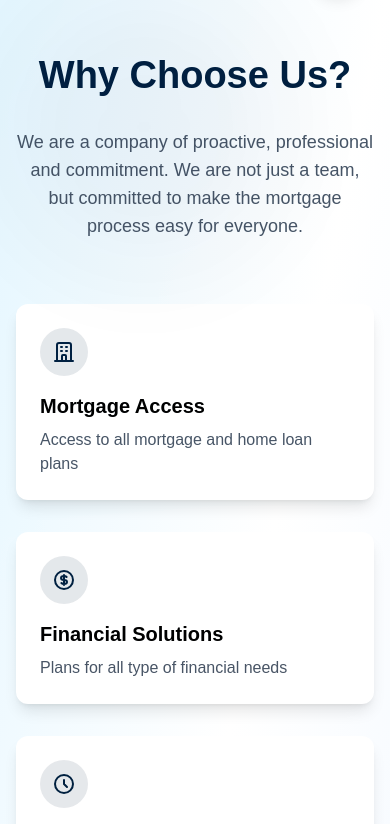
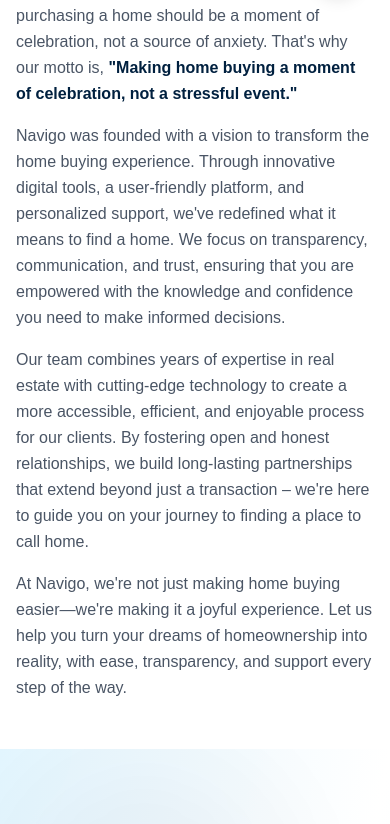
Before and after one commit to naumanajmal/navigo, a React (Vite) app: page /about-us in a window 390 px wide. Shown: the part 827-1651 px from the top of the page. Built offline with nearby package versions, Linux system fonts and the light colour scheme.

Commit message:
content update

```diff
--- a/src/pages/AboutUs.jsx
+++ b/src/pages/AboutUs.jsx
@@ -34,14 +34,26 @@
             >
               <h2 className="text-3xl sm:text-4xl md:text-[42px] lg:text-[52px] font-bold pb-4 sm:pb-6 md:pb-10 text-primary text-center lg:text-left">About Us</h2>
               <p className="text-gray-600 mb-4 sm:mb-6 text-base sm:text-lg leading-relaxed text-left sm:text-justify">
-                The Navigo team understands how complicated and expensive the process is. Our team is dedicated to making the process of home buying easy for everyone. Our motto is "making home buying a moment of celebration not a stressful event." Navigo brought this dream to life making home buying a simple process and easy for everyone. Our digitized and expert team builds transparent relationships.
+                At Navigo, we understand that the journey to homeownership can be overwhelming and costly, filled with uncertainties and complexities. Our mission is to simplify this process, ensuring that every individual can experience the joy of home buying without the stress.
+              </p>
+              <p className="text-gray-600 mb-4 sm:mb-6 text-base sm:text-lg leading-relaxed text-left sm:text-justify">
+                Our dedicated team of experts works tirelessly to provide clear, straightforward guidance at every step. Whether you&apos;re a first-time homebuyer or looking to upgrade your living space, we&apos;re here to make the journey seamless. We firmly believe that purchasing a home should be a moment of celebration, not a source of anxiety. That&apos;s why our motto is, <span className="font-semibold text-primary">&quot;Making home buying a moment of celebration, not a stressful event.&quot;</span>
+              </p>
+              <p className="text-gray-600 mb-4 sm:mb-6 text-base sm:text-lg leading-relaxed text-left sm:text-justify">
+                Navigo was founded with a vision to transform the home buying experience. Through innovative digital tools, a user-friendly platform, and personalized support, we&apos;ve redefined what it means to find a home. We focus on transparency, communication, and trust, ensuring that you are empowered with the knowledge and confidence you need to make informed decisions.
+              </p>
+              <p className="text-gray-600 mb-4 sm:mb-6 text-base sm:text-lg leading-relaxed text-left sm:text-justify">
+                Our team combines years of expertise in real estate with cutting-edge technology to create a more accessible, efficient, and enjoyable process for our clients. By fostering open and honest relationships, we build long-lasting partnerships that extend beyond just a transaction – we&apos;re here to guide you on your journey to finding a place to call home.
+              </p>
+              <p className="text-gray-600 mb-4 sm:mb-6 text-base sm:text-lg leading-relaxed text-left sm:text-justify">
+                At Navigo, we&apos;re not just making home buying easier—we&apos;re making it a joyful experience. Let us help you turn your dreams of homeownership into reality, with ease, transparency, and support every step of the way.
               </p>
             </motion.div>
           </div>
         </div>
       </section>
 
-      {/* Why Choose Us Section */}
+      {/* Core Values Section */}
       <section className="relative py-16 pb-20 bg-gradient-to-br from-[#e5f6ff] via-white to-[#f0f7ff] overflow-hidden">
         {/* Decorative elements */}
         <div className="absolute inset-0 bg-[radial-gradient(circle_at_100%_100%,#00203f15_0%,transparent_50%)] mix-blend-soft-light" />
@@ -61,64 +73,18 @@
             className="text-center mb-16"
           >
             <h2 className="text-[38px] font-bold mb-6 text-primary inline-block">
-              Why Choose Us?
+              Our Core Values
             </h2>
             <p className="text-gray-600 text-lg max-w-3xl mx-auto">
-              We are a company of proactive, professional and commitment. We are not just a team,
-              but committed to make the mortgage process easy for everyone.
+              At Navigo, our core values shape how we operate and guide our interactions with clients and partners. These principles ensure we deliver exceptional service and results.
             </p>
           </motion.div>
 
-          <div className="grid md:grid-cols-2 lg:grid-cols-4 gap-8">
+          <div className="grid md:grid-cols-2 lg:grid-cols-3 gap-8">
             {[
               {
-                title: 'Mortgage Access',
-                content: 'Access to all mortgage and home loan plans',
-                icon: (
-                  <svg className="w-6 h-6" fill="none" stroke="currentColor" viewBox="0 0 24 24" xmlns="http://www.w3.org/2000/svg">
-                    <path strokeLinecap="round" strokeLinejoin="round" strokeWidth={2} d="M19 21V5a2 2 0 00-2-2H7a2 2 0 00-2 2v16m14 0h2m-2 0h-5m-9 0H3m2 0h5M9 7h1m-1 4h1m4-4h1m-1 4h1m-5 10v-5a1 1 0 011-1h2a1 1 0 011 1v5m-4 0h4" />
-                  </svg>
-                )
-              },
-              {
-                title: 'Financial Solutions',
-                content: 'Plans for all type of financial needs',
-                icon: (
-                  <svg className="w-6 h-6" fill="none" stroke="currentColor" viewBox="0 0 24 24" xmlns="http://www.w3.org/2000/svg">
-                    <path strokeLinecap="round" strokeLinejoin="round" strokeWidth={2} d="M12 8c-1.657 0-3 .895-3 2s1.343 2 3 2 3 .895 3 2-1.343 2-3 2m0-8c1.11 0 2.08.402 2.599 1M12 8V7m0 1v8m0 0v1m0-1c-1.11 0-2.08-.402-2.599-1M21 12a9 9 0 11-18 0 9 9 0 0118 0z" />
-                  </svg>
-                )
-              },
-              {
-                title: '24/7 Support',
-                content: 'Experts available 24X7',
-                icon: (
-                  <svg className="w-6 h-6" fill="none" stroke="currentColor" viewBox="0 0 24 24" xmlns="http://www.w3.org/2000/svg">
-                    <path strokeLinecap="round" strokeLinejoin="round" strokeWidth={2} d="M12 8v4l3 3m6-3a9 9 0 11-18 0 9 9 0 0118 0z" />
-                  </svg>
-                )
-              },
-              {
-                title: 'Best Plans',
-                content: 'Negotiating the best plans',
-                icon: (
-                  <svg className="w-6 h-6" fill="none" stroke="currentColor" viewBox="0 0 24 24" xmlns="http://www.w3.org/2000/svg">
-                    <path strokeLinecap="round" strokeLinejoin="round" strokeWidth={2} d="M9 12l2 2 4-4m6 2a9 9 0 11-18 0 9 9 0 0118 0z" />
-                  </svg>
-                )
-              },
-              {
-                title: 'Transparent Fees',
-                content: 'No hidden fees',
-                icon: (
-                  <svg className="w-6 h-6" fill="none" stroke="currentColor" viewBox="0 0 24 24" xmlns="http://www.w3.org/2000/svg">
-                    <path strokeLinecap="round" strokeLinejoin="round" strokeWidth={2} d="M17 9V7a2 2 0 00-2-2H5a2 2 0 00-2 2v6a2 2 0 002 2h2m2 4h10a2 2 0 002-2v-6a2 2 0 00-2-2H9a2 2 0 00-2 2v6a2 2 0 002 2zm7-5a2 2 0 11-4 0 2 2 0 014 0z" />
-                  </svg>
-                )
-              },
-              {
-                title: 'Long-term Partnership',
-                content: 'Long-term relationship',
+                title: 'Client-Centric Approach',
+                content: 'We prioritize our clients&apos; needs, ensuring a smooth and rewarding home-buying journey through personalized solutions and attentive support.',
                 icon: (
                   <svg className="w-6 h-6" fill="none" stroke="currentColor" viewBox="0 0 24 24" xmlns="http://www.w3.org/2000/svg">
                     <path strokeLinecap="round" strokeLinejoin="round" strokeWidth={2} d="M12 4.354a4 4 0 110 5.292M15 21H3v-1a6 6 0 0112 0v1zm0 0h6v-1a6 6 0 00-9-5.197M13 7a4 4 0 11-8 0 4 4 0 018 0z" />
@@ -126,78 +92,68 @@
                 )
               },
               {
-                title: 'Expert Team',
-                content: 'Experienced people on department',
+                title: 'Respect & Empathy',
+                content: 'We value every client&apos;s unique experience and treat them with kindness and understanding to build lasting relationships.',
                 icon: (
                   <svg className="w-6 h-6" fill="none" stroke="currentColor" viewBox="0 0 24 24" xmlns="http://www.w3.org/2000/svg">
-                    <path strokeLinecap="round" strokeLinejoin="round" strokeWidth={2} d="M21 13.255A23.931 23.931 0 0112 15c-3.183 0-6.22-.62-9-1.745M16 6V4a2 2 0 00-2-2h-4a2 2 0 00-2 2v2m4 6h.01M5 20h14a2 2 0 002-2V8a2 2 0 00-2-2H5a2 2 0 00-2 2v10a2 2 0 002 2z" />
+                    <path strokeLinecap="round" strokeLinejoin="round" strokeWidth={2} d="M4.318 6.318a4.5 4.5 0 000 6.364L12 20.364l7.682-7.682a4.5 4.5 0 00-6.364-6.364L12 7.636l-1.318-1.318a4.5 4.5 0 00-6.364 0z" />
+                  </svg>
+                )
+              },
+              {
+                title: 'Excellence in Service',
+                content: 'We are committed to delivering top-notch service at every step, constantly improving to exceed expectations.',
+                icon: (
+                  <svg className="w-6 h-6" fill="none" stroke="currentColor" viewBox="0 0 24 24" xmlns="http://www.w3.org/2000/svg">
+                    <path strokeLinecap="round" strokeLinejoin="round" strokeWidth={2} d="M9 12l2 2 4-4M7.835 4.697a3.42 3.42 0 001.946-.806 3.42 3.42 0 014.438 0 3.42 3.42 0 001.946.806 3.42 3.42 0 013.138 3.138 3.42 3.42 0 00.806 1.946 3.42 3.42 0 010 4.438 3.42 3.42 0 00-.806 1.946 3.42 3.42 0 01-3.138 3.138 3.42 3.42 0 00-1.946.806 3.42 3.42 0 01-4.438 0 3.42 3.42 0 00-1.946-.806 3.42 3.42 0 01-3.138-3.138 3.42 3.42 0 00-.806-1.946 3.42 3.42 0 010-4.438 3.42 3.42 0 00.806-1.946 3.42 3.42 0 013.138-3.138z" />
+                  </svg>
+                )
+              },
+              {
+                title: 'Collaboration & Partnerships',
+                content: 'We believe in the power of collaboration. By building strong partnerships, we combine expertise and resources to create the best solutions for our clients.',
+                icon: (
+                  <svg className="w-6 h-6" fill="none" stroke="currentColor" viewBox="0 0 24 24" xmlns="http://www.w3.org/2000/svg">
+                    <path strokeLinecap="round" strokeLinejoin="round" strokeWidth={2} d="M17 20h5v-2a3 3 0 00-5.356-1.857M17 20H7m10 0v-2c0-.656-.126-1.283-.356-1.857M7 20H2v-2a3 3 0 015.356-1.857M7 20v-2c0-.656.126-1.283.356-1.857m0 0a5.002 5.002 0 019.288 0M15 7a3 3 0 11-6 0 3 3 0 016 0zm6 3a2 2 0 11-4 0 2 2 0 014 0zM7 10a2 2 0 11-4 0 2 2 0 014 0z" />
+                  </svg>
+                )
+              },
+              {
+                title: 'Commitment to Growth & Innovation',
+                content: 'We are dedicated to continuous growth and innovation, staying ahead of industry trends to provide the most efficient and modern home-buying experience.',
+                icon: (
+                  <svg className="w-6 h-6" fill="none" stroke="currentColor" viewBox="0 0 24 24" xmlns="http://www.w3.org/2000/svg">
+                    <path strokeLinecap="round" strokeLinejoin="round" strokeWidth={2} d="M13 10V3L4 14h7v7l9-11h-7z" />
+                  </svg>
+                )
+              },
+              {
+                title: 'Integrity & Transparency',
+                content: 'We prioritize honesty and transparency in all our dealings. Our commitment to integrity ensures that clients can trust us to provide clear, reliable advice and services.',
+                icon: (
+                  <svg className="w-6 h-6" fill="none" stroke="currentColor" viewBox="0 0 24 24" xmlns="http://www.w3.org/2000/svg">
+                    <path strokeLinecap="round" strokeLinejoin="round" strokeWidth={2} d="M9 12l2 2 4-4m5.618-4.016A11.955 11.955 0 0112 2.944a11.955 11.955 0 01-8.618 3.04A12.02 12.02 0 003 9c0 5.591 3.824 10.29 9 11.622 5.176-1.332 9-6.03 9-11.622 0-1.042-.133-2.052-.382-3.016z" />
                   </svg>
                 )
               }
-            ].map((feature, index) => (
+            ].map((item, index) => (
               <motion.div
                 key={index}
                 initial={{ y: 50, opacity: 0 }}
                 whileInView={{ y: 0, opacity: 1 }}
                 viewport={{ once: true }}
                 transition={{ duration: 0.5, delay: index * 0.1 }}
-                className="bg-white rounded-xl p-6 shadow-lg hover:shadow-xl transition-shadow duration-300"
+                className="bg-white rounded-xl p-6 shadow-lg hover:shadow-xl transition-all duration-300 group hover:bg-primary/5"
               >
-                <div className="w-12 h-12 bg-primary/10 rounded-full flex items-center justify-center mb-4">
-                  <div className="text-primary">{feature.icon}</div>
+                <div className="w-12 h-12 bg-primary/10 rounded-full flex items-center justify-center mb-4 text-primary group-hover:bg-primary group-hover:text-white transition-all duration-300">
+                  {item.icon}
                 </div>
-                <h3 className="text-xl font-semibold mb-2">{feature.title}</h3>
-                <p className="text-gray-600">{feature.content}</p>
+                <h3 className="text-xl font-semibold mb-2 text-gray-800 group-hover:text-primary transition-all duration-300">{item.title}</h3>
+                <p className="text-gray-600 text-sm leading-relaxed">{item.content}</p>
               </motion.div>
             ))}
           </div>
         </div>
-      </section>
-
-
-
-
-      {/* Founder Section */}
-      <section className="py-16 bg-white">
-        <div className="max-w-7xl mx-auto px-4 sm:px-6 lg:px-8">
-          <motion.div
-            initial={{ y: 50, opacity: 0 }}
-            whileInView={{ y: 0, opacity: 1 }}
-            viewport={{ once: true }}
-            transition={{ duration: 0.8, ease: 'easeOut' }}
-            className="flex flex-col md:flex-row items-center gap-8 md:gap-12"
-          >
-            <div className="w-full md:w-1/2 px-4 sm:px-6 md:px-0 order-2 md:order-1">
-              <h2 className="text-[38px] font-bold mb-6 text-primary leading-[1.1]">
-                Message from Our Managing Partner
-              </h2>
-              <blockquote className="text-xl sm:text-2xl font-light italic text-gray-600 mb-6 text-center md:text-left">
-                "Dream about your home, we'll make it a reality!"
-              </blockquote>
-              <p className="text-base sm:text-lg text-gray-600 mb-8 text-center md:text-left">
-                At Navigo, we understand that buying a home is more than just a transaction - it's a milestone in your life's journey. Our commitment goes beyond providing mortgage solutions; we're here to make your dream of homeownership a celebration, not a source of stress.
-              </p>
-              <div className="flex items-center gap-4 justify-center md:justify-start">
-                <div>
-                  <h3 className="text-xl font-bold text-gray-900">Nimish Modi</h3>
-                  <p className="text-gray-600">Managing Partner</p>
-                </div>
-              </div>
-            </div>
-            <div className="w-full md:w-1/2 px-4 sm:px-0 order-1 md:order-2">
-              <motion.img
-                initial={{ scale: 0.9, opacity: 0 }}
-                whileInView={{ scale: 1, opacity: 1 }}
-                viewport={{ once: true }}
-                transition={{ duration: 0.8, ease: 'easeOut' }}
-                src="/nimishimg.JPG"
-                alt="Nimish Modi - Managing Partner"
-                className="rounded-2xl shadow-2xl w-full max-w-md mx-auto object-contain px-8 pt-8"
-              />
-            </div>
-          </motion.div>
-        </div>
-
       </section>
 
       <Footer />
@@ -205,5 +161,4 @@
   );
 };
 
-
 export default AboutUs;
--- a/src/pages/Home.jsx
+++ b/src/pages/Home.jsx
@@ -132,7 +132,7 @@
 
 
       <AnimateOnScroll>
-        <FAQ />
+        <FAQ limitCount={true} />
       </AnimateOnScroll>
 
       {/* <ContactSection/> */}
--- a/src/pages/Services.jsx
+++ b/src/pages/Services.jsx
@@ -1,9 +1,8 @@
-import React, { useEffect } from 'react'
+import { useEffect } from 'react'
 import { Link } from 'react-router-dom'
 import Navbar from '../components/navbar/Navbar'
 import Footer from '../components/Footer'
 import { services } from '../components/services/servicesData.jsx'
-import ContactSection from '../components/ContactSection'
 import FAQ from '../components/FAQ'
 
 const Services = () => {
@@ -81,7 +80,7 @@
 
       {/* Contact Section */}
       {/* FAQ Section */}
-      <FAQ />
+      <FAQ limitCount={true} />
 
 
 
```
Also changed, not shown: src/components/FAQ.jsx (+4 -6 lines), src/components/Footer.jsx (+9 -9 lines).
